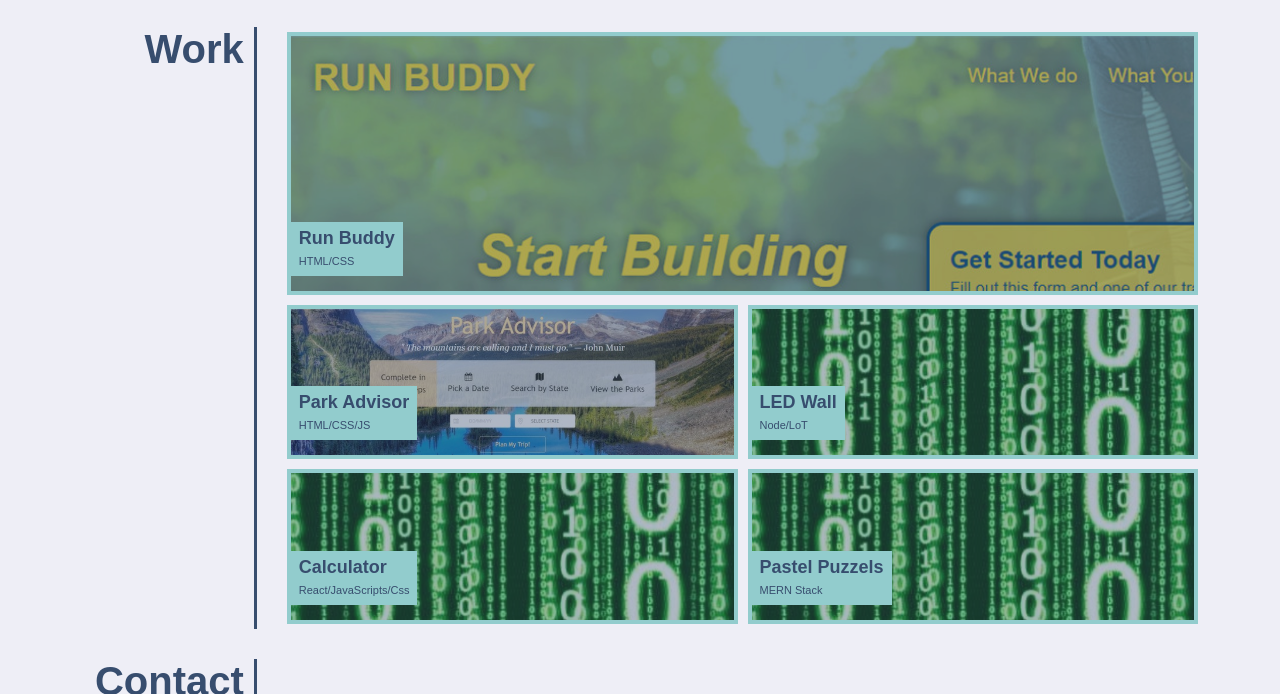
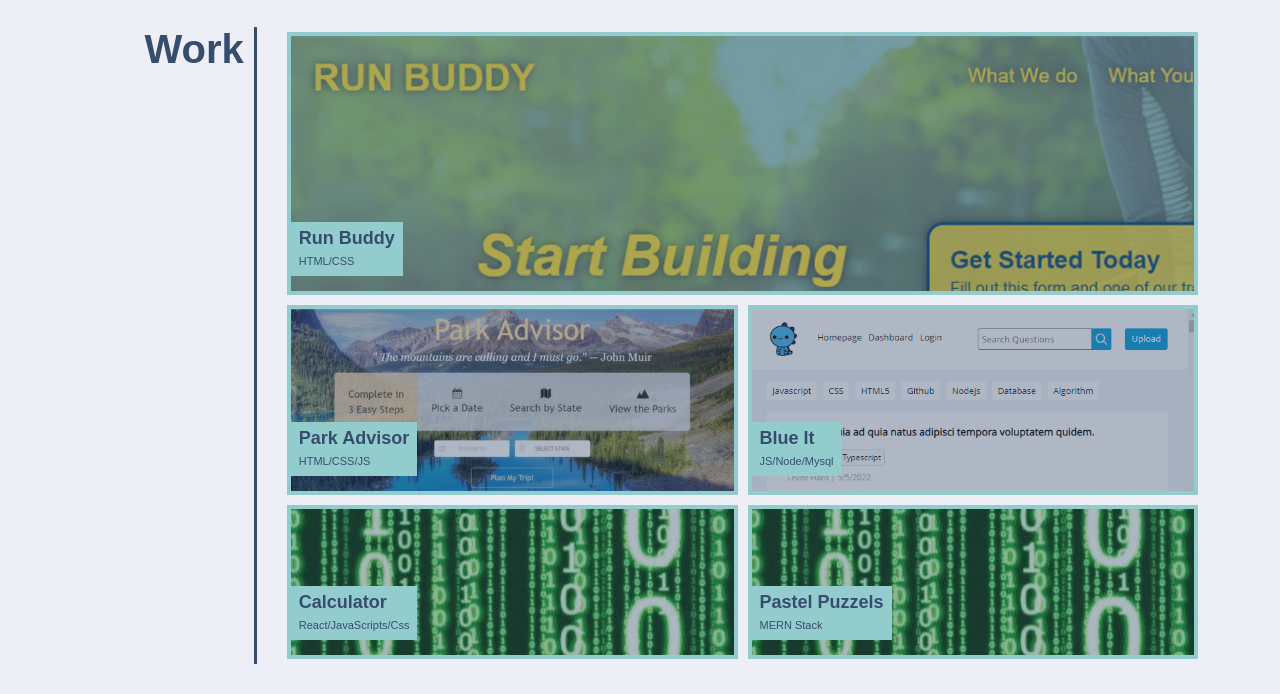
Before and after one commit to fullstackneo/Neo-Ji, a plain HTML site: page index.html in a window 1280 px wide. Shown: the part 431-1125 px from the top of the page. Drawn offline with Linux system fonts and the light colour scheme.

Commit message:
add project- blue it

```diff
--- a/index.html
+++ b/index.html
@@ -72,10 +72,10 @@
         </article>
         <article>
           <div>
-            <a href="#" target="_blank"
-              ><img src="assets/images/code.jpg" alt="LED Wall"
+            <a href="https://blue-it-dinosaur.herokuapp.com/" target="_blank"
+              ><img src="assets/images/blue_it.jpg" alt="Blue IT"
             /></a>
-            <h4>LED Wall<span></br>Node/LoT</span></h4>
+            <h4>Blue It<span></br>JS/Node/Mysql</span></h4>
           </div>
         </article>
         <article>
```
Also changed, not shown: assets/images/blue_it.jpg (added).
